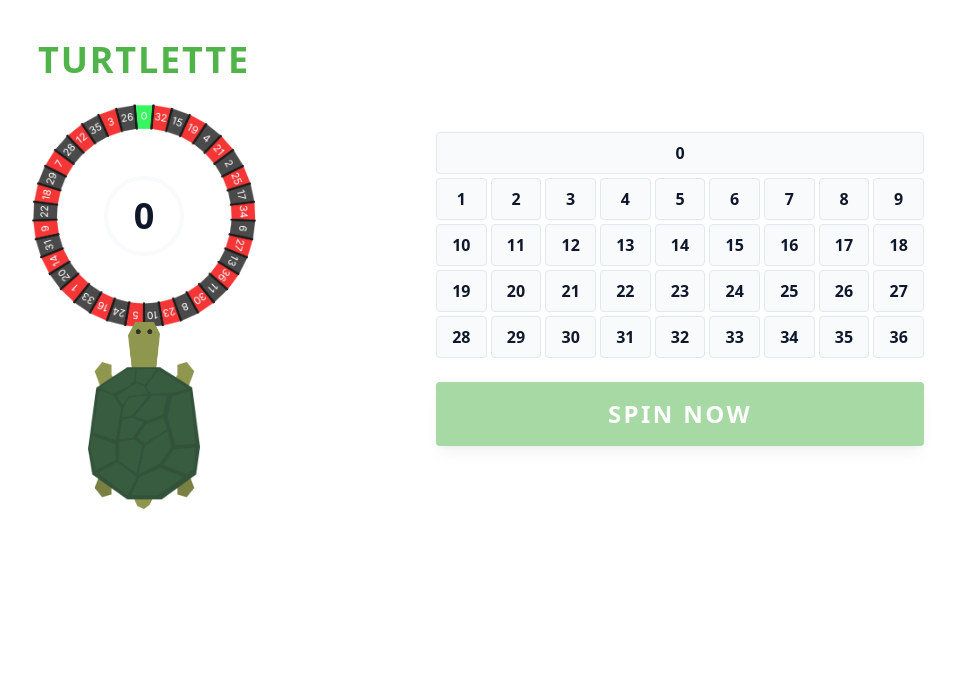
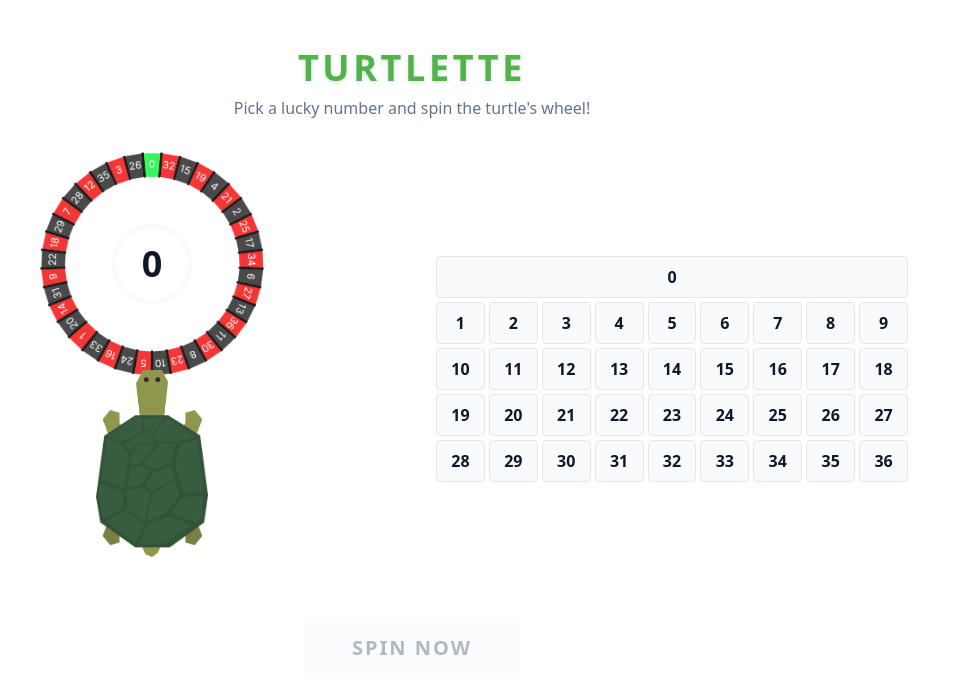
Before and after one commit to CommitToRisk/Zoosino, a React (Vite) app in the folder frontend/: page /turtlette in a window 1280 px wide. Shown: the top 694 px of the page, without its empty margins (228-1183 px from the left). Built offline with nearby package versions, Linux system fonts and the light colour scheme; no server answers.

Commit message:
unified game header and spin

```diff
--- /dev/null
+++ b/frontend/src/components/games/GameButton.tsx
@@ -0,0 +1,26 @@
+import React from "react";
+
+type GameButtonProps = {
+  children: React.ReactNode;
+  onClick: () => void;
+  disabled?: boolean;
+  className?: string;
+};
+
+export function GameButton({ children, onClick, disabled = false, className = "" }: GameButtonProps) {
+  return (
+    <div className="flex justify-center w-full">
+      <button
+        onClick={onClick}
+        disabled={disabled}
+        className={`px-12 py-4 rounded-xl font-black text-xl uppercase tracking-widest transition-transform transform ${
+          disabled
+            ? "bg-secondary text-text-muted opacity-50 cursor-not-allowed"
+            : "bg-primary text-background hover:bg-primary-hover active:scale-95 shadow-lg"
+        } ${className}`}
+      >
+        {children}
+      </button>
+    </div>
+  );
+}
--- /dev/null
+++ b/frontend/src/components/games/GameHeader.tsx
@@ -0,0 +1,22 @@
+import React from "react";
+
+type GameHeaderProps = {
+  title: string;
+  subtitle?: React.ReactNode;
+  className?: string;
+};
+
+export function GameHeader({ title, subtitle, className = "" }: GameHeaderProps) {
+  return (
+    <div className={`flex flex-col items-center text-center ${className}`}>
+      <h1 className="text-3xl sm:text-4xl font-black uppercase tracking-widest text-primary drop-shadow-sm mb-2">
+        {title}
+      </h1>
+      {subtitle && (
+        <p className="text-sm sm:text-base text-text-muted max-w-md">
+          {subtitle}
+        </p>
+      )}
+    </div>
+  );
+}
--- a/frontend/src/pages/SlothPage.tsx
+++ b/frontend/src/pages/SlothPage.tsx
@@ -4,6 +4,8 @@ import { usePageTitle } from "@/hooks/usePageTitle";
 import { useAuth } from "@/lib/auth";
 import { SlothMachine } from "@/components/games/sloth/SlothMachine";
 import { GameNotification } from "@/components/games/GameNotification";
+import { GameHeader } from "@/components/games/GameHeader";
+import { GameButton } from "@/components/games/GameButton";
 
 export function SlothPage() {
   usePageTitle("Sloth");
@@ -51,7 +53,7 @@ export function SlothPage() {
 
           setIsLocked(false);
 
-        }, 1000);
+        }, 800);
 
       }, 1000);
 
@@ -77,28 +79,21 @@ export function SlothPage() {
 
       <div className="flex flex-col items-center justify-center w-full max-w-4xl mx-auto py-8 px-4 gap-8">
 
-        <div className="text-center">
-          <h1 className="text-2xl sm:text-3xl lg:text-4xl font-bold text-primary mb-6 uppercase tracking-wider text-center">
-            SLOTH
-          </h1>
-          <p className="text-text-muted font-medium">
-            Matching 3 fruits wins <strong className="text-primary">100,000 pts</strong>.
-          </p>
-        </div>
-
+        <GameHeader
+          title="SLOTH"
+          subtitle={
+            <>
+              Matching 3 fruits wins <strong className="text-primary">100,000 pts</strong>.
+            </>
+          }
+        />
         <SlothMachine fruits={fruits} isSpinning={isSpinning} />
-
-        <button
+        <GameButton
           onClick={handlePlay}
           disabled={isLocked}
-          className={`mt-4 px-12 py-4 rounded-xl font-black text-xl uppercase tracking-widest transition-transform transform ${
-            isLocked
-              ? "bg-secondary text-text-muted opacity-50 cursor-not-allowed"
-              : "bg-primary text-background hover:bg-primary-hover active:scale-95 shadow-lg"
-          }`}
         >
           {isLocked ? "Dropping..." : "Drop Fruits"}
-        </button>
+        </GameButton>
 
       </div>
     </>
--- a/frontend/src/pages/TurtlettePage.tsx
+++ b/frontend/src/pages/TurtlettePage.tsx
@@ -6,6 +6,8 @@ import { TurtletteWheel } from "@/components/games/turtlette/TurtletteWheel";
 import { TurtletteBoard } from "@/components/games/turtlette/TurtletteBoard";
 import { GameNotification } from "@/components/games/GameNotification";
 import { ROULETTE_ORDER } from "@/components/games/turtlette/TurtletteWheel";
+import { GameButton } from "@/components/games/GameButton";
+import { GameHeader } from "@/components/games/GameHeader";
 
 
 export function TurtlettePage() {
@@ -85,11 +87,16 @@ export function TurtlettePage() {
         onClose={closeNotification}
       />
 
-      <div className="flex flex-col lg:flex-row items-center justify-center gap-6 lg:gap-12 w-full max-w-5xl mx-auto py-6">
+      <div className="flex flex-col items-center justify-center w-full max-w-5xl mx-auto py-8 px-4 gap-8">
+
+        <GameHeader
+          title="TURTLETTE"
+          subtitle="Pick a lucky number and spin the turtle's wheel!"
+        />
+
+        <div className="flex flex-col lg:flex-row items-center justify-center gap-6 lg:gap-12 w-full">
+
           <div className="flex flex-col items-center justify-center flex-1 shrink-0 w-full lg:w-1/2">
-          <h1 className="text-2xl sm:text-3xl lg:text-4xl font-bold text-primary mb-6 uppercase tracking-wider text-center">
-            Turtlette
-          </h1>
             <TurtletteWheel
               rotationDeg={rotationDeg}
               isZoomed={isZoomed}
@@ -106,15 +113,17 @@ export function TurtlettePage() {
               onSelect={setSelectedNumber}
               disabled={isSpinning || isZoomed}
             />
+          </div>
 
-          <button
+        </div>
+
+        <GameButton
           onClick={handleSpin}
           disabled={isSpinning || selectedNumber === null || isZoomed}
-            className="mt-4 lg:mt-6 bg-primary hover:bg-primary-hover text-background text-xl sm:text-2xl font-black uppercase tracking-widest py-3 sm:py-4 w-full max-w-lg rounded shadow-lg transition-transform transform active:scale-95 disabled:opacity-50 disabled:cursor-not-allowed disabled:transform-none"
         >
           {isSpinning ? "Running..." : "SPIN NOW"}
-          </button>
-        </div>
+        </GameButton>
+
       </div>
     </>
   );
```
Lines whose indentation alone changed are shown as unchanged.
